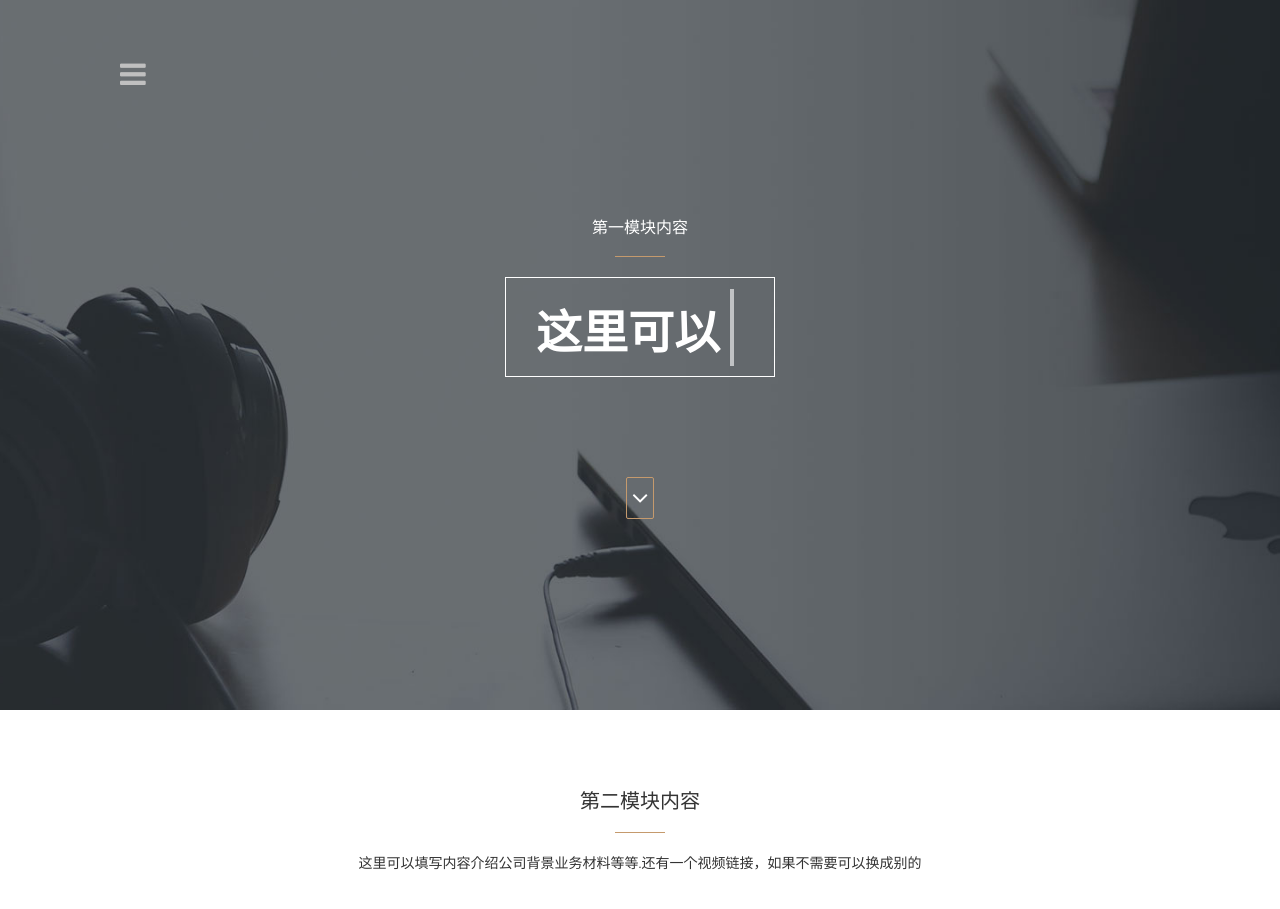
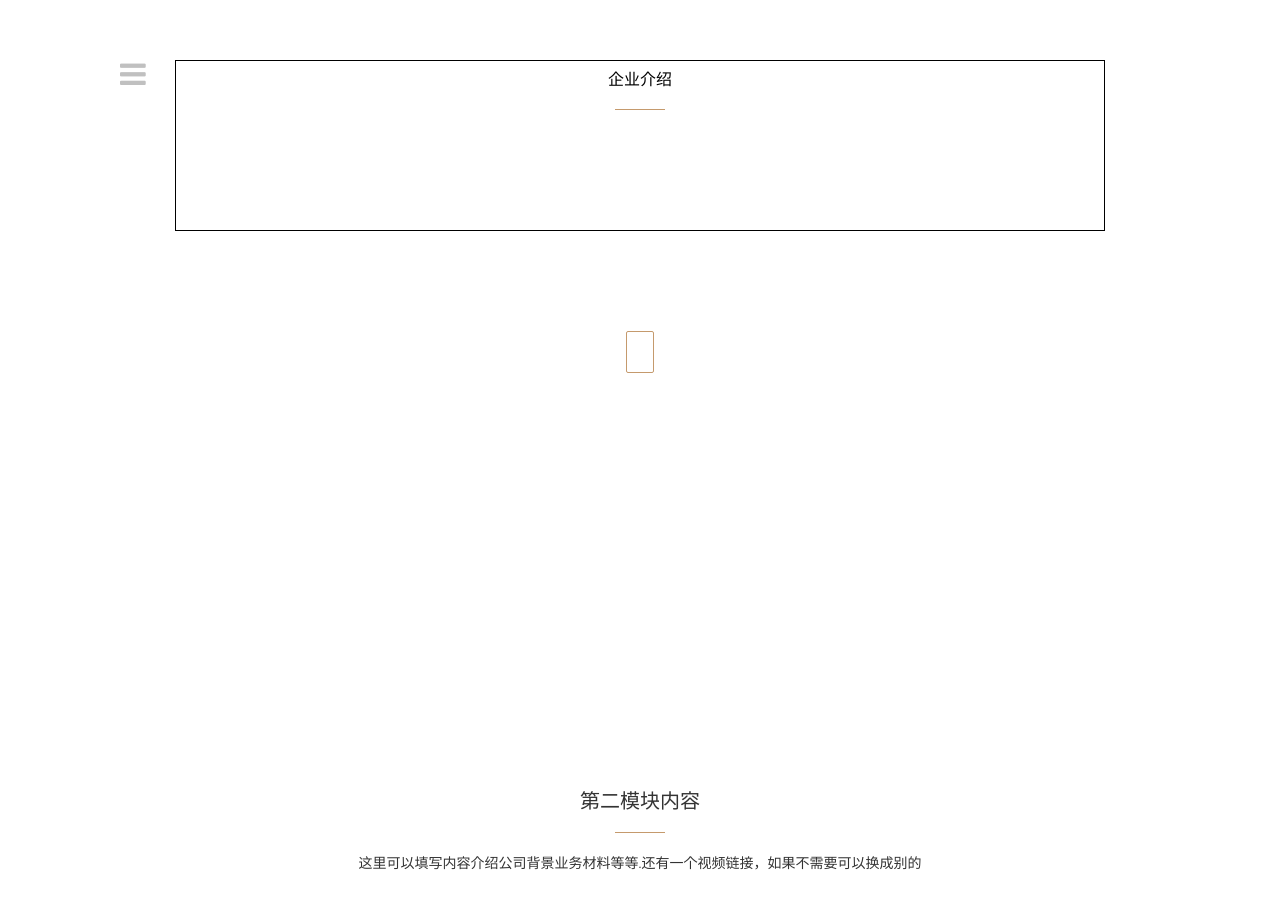
Before and after one commit to DcxIt/admin, a PHP site: page / in a window 1280 px wide. Shown: the top 909 px of the page. Run offline with PHP 8.4, Linux system fonts and the light colour scheme.

Commit message:
asdasdasdasdasdas

```diff
--- a/app_func/app_func.mod.php
+++ b/app_func/app_func.mod.php
@@ -8,9 +8,11 @@
 	if(!isset($_GET["action"]) && !isset($_GET["mod"]) && !isset($_GET["mod_func"])){
 		$output=file_get_contents('./website/index.html');
 		$output = str_replace("{js}","./website/js",$output);
+		$output = str_replace("{newPathJs}","./js",$output);
 		$output = str_replace("{css}","./website/css",$output);
 		$output = str_replace("{img}","./website/img",$output);
 		$output = str_replace("{font-awesome-4.2.0}","./website/font-awesome-4.2.0",$output);
+		$output = str_replace("{newPathCss}","./css",$output);
 		echo $output;
 		return;
 	}else if(isset($_GET['action'])){
--- /dev/null
+++ b/css/reception_index.css
@@ -0,0 +1,7 @@
+.content{
+	border: 1px solid black;
+    padding: 0px;
+}
+.content h4{
+	color:black;
+}
--- a/website/css/style.css
+++ b/website/css/style.css
@@ -68,7 +68,7 @@
 	overflow:hidden;
 }
 #home{
-	background: url(../img/bg1.jpg);
+	/*background: url(../img/bg1.jpg);*/
 	background-size: cover;
 	background-position: center;
 	background-repeat: no-repeat;
--- a/website/index.html
+++ b/website/index.html
@@ -38,7 +38,7 @@
     <link href='http://fonts.googleapis.com/css?family=Montserrat:400,700' rel='stylesheet' type='text/css'>
 
     <script type="text/javascript" src="{js}/modernizr.custom.js"></script>
-
+    <link rel="stylesheet" type="text/css" href="{newPathCss}/reception_index.css">
     <!-- HTML5 shim and Respond.js for IE8 support of HTML5 elements and media queries -->
     <!-- WARNING: Respond.js doesn't work if you view the page via file:// -->
     <!--[if lt IE 9]>
@@ -74,7 +74,7 @@
             </nav>
 
             <div class="content">
-                <h4>第一模块内容</h4>
+                <h4>企业介绍</h4>
                 <hr>
                 <div class="header-text btn">
                     <h1><span id="head-title"></span></h1>
@@ -440,17 +440,17 @@
     <script type="text/javascript" src="{js}/jasny-bootstrap.min.js"></script>
 
     <script src="{js}/owl.carousel.js"></script>
-    <script src="{js}/typed.js"></script>
-    <script src="{newPathJs}/controller.js"></script>
+    <!-- <script src="{js}/typed.js"></script> -->
+    <script src="{newPathJs}/reception_controller.js"></script>
     <script>
-      $(function(){
+/*      $(function(){
           $("#head-title").typed({
             strings: ["这里可以填写内容，动态效果"],
             typeSpeed: 100,
             loop: true,
             startDelay: 100
           });
-      });
+      });*/
     </script>
 
     <!-- Javascripts
```
Also changed, not shown: js/controller.js (deleted), js/q.txt (deleted), js/reception_controller.js (added).
